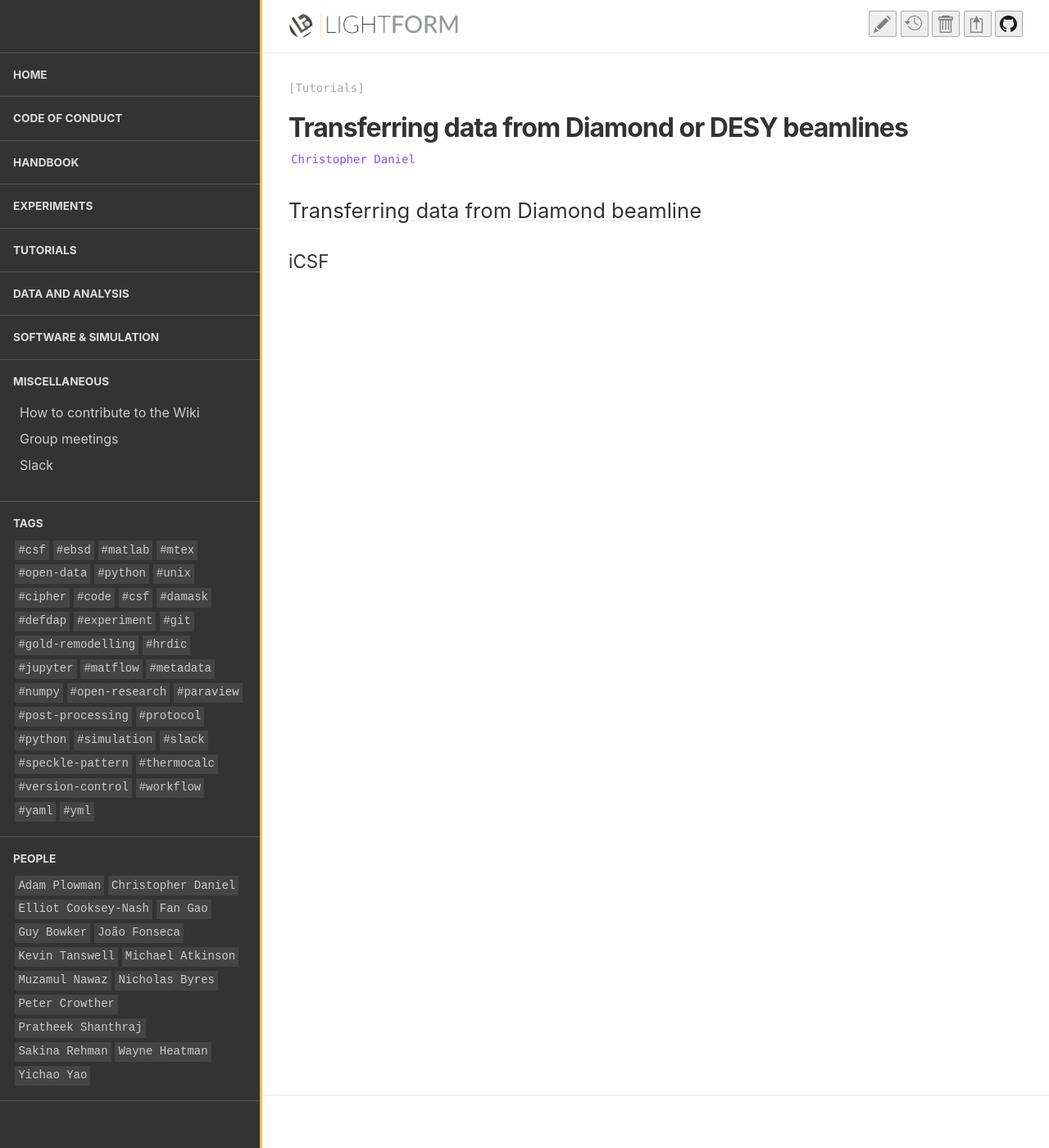
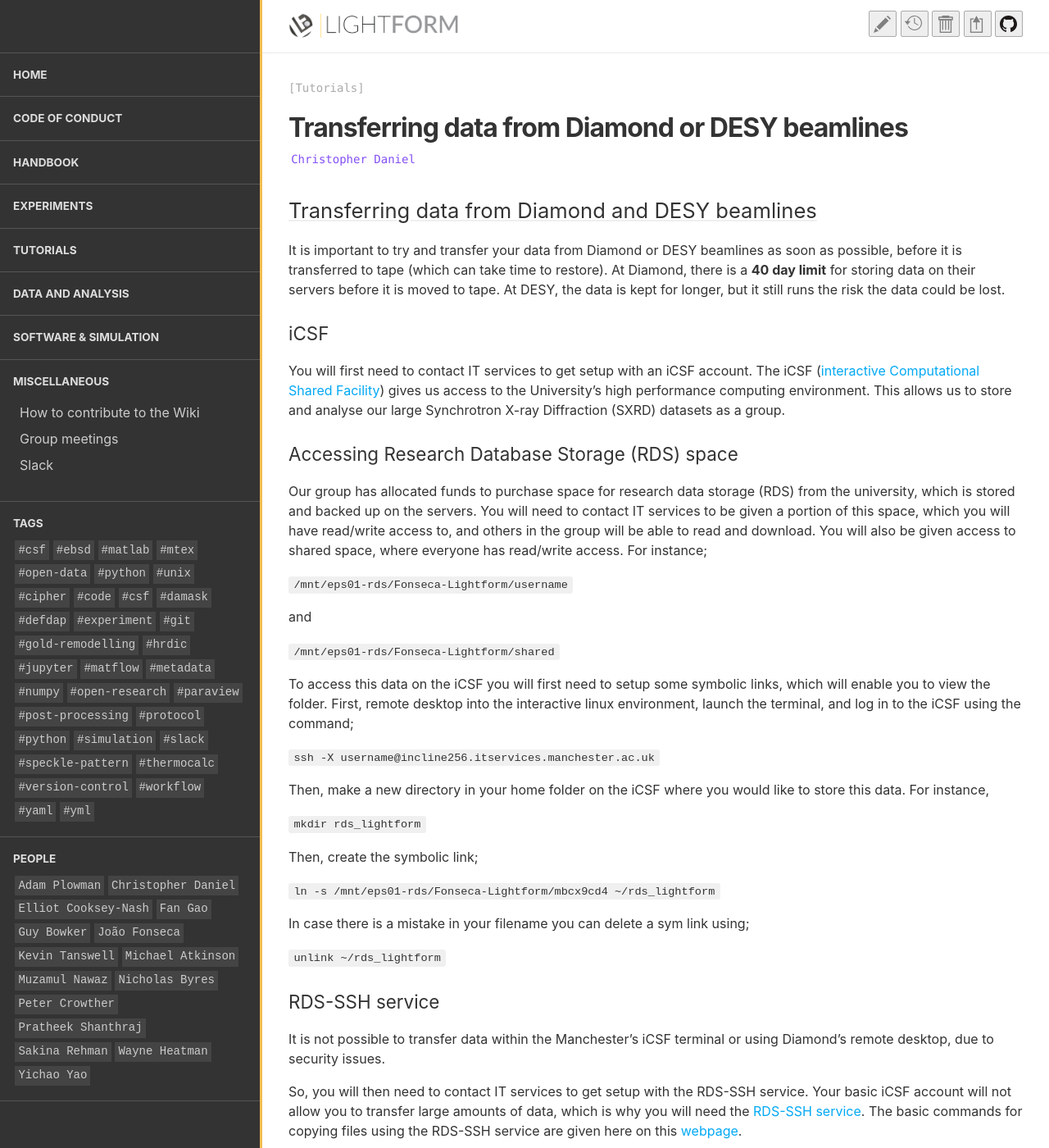
Before and after one commit to LightForm-group/wiki, a Jekyll site: the page built from collections/_tutorials/sxrd_transfer.md, in a window 1280 px wide and 1400 px high. Shown: the whole window at 82% size. Built offline with Jekyll 4.4.1, drawn with Linux system fonts in a browser that asks for light colours; nearby versions of some CDN libraries; some of the changed text lies outside the part shown.

Commit message:
Update sxrd_transfer.md

```diff
--- a/collections/_tutorials/sxrd_transfer.md
+++ b/collections/_tutorials/sxrd_transfer.md
@@ -4,6 +4,67 @@ author: Christopher Daniel
 subcollection: SXRD
 ---
 
-## Transferring data from Diamond beamline
+## Transferring data from Diamond and DESY beamlines
+
+It is important to try and transfer your data from Diamond or DESY beamlines as soon as possible, before it is transferred to tape (which can take time to restore). At Diamond, there is a **40 day limit** for storing data on their servers before it is moved to tape. At DESY, the data is kept for longer, but it still runs the risk the data could be lost.
 
 ### iCSF
+
+You will first need to contact IT services to get setup with an iCSF account. The iCSF ([interactive Computational Shared Facility](http://ri.itservices.manchester.ac.uk/icsf/)) gives us access to the University's high performance computing environment. This allows us to store and analyse our large Synchrotron X-ray Diffraction (SXRD) datasets as a group.
+
+### Accessing Research Database Storage (RDS) space
+
+Our group has allocated funds to purchase space for research data storage (RDS) from the university, which is stored and backed up on the servers. You will need to contact IT services to be given a portion of this space, which you will have read/write access to, and others in the group will be able to read and download. You will also be given access to shared space, where everyone has read/write access. For instance;
+
+`/mnt/eps01-rds/Fonseca-Lightform/username`
+
+and
+
+`/mnt/eps01-rds/Fonseca-Lightform/shared`
+
+To access this data on the iCSF you will first need to setup some symbolic links, which will enable you to view the folder. First, remote desktop into the interactive linux environment, launch the terminal, and log in to the iCSF using the command;
+
+`ssh -X username@incline256.itservices.manchester.ac.uk`
+
+Then, make a new directory in your home folder on the iCSF where you would like to store this data. For instance,
+
+`mkdir rds_lightform`
+
+Then, create the symbolic link;
+
+`ln -s /mnt/eps01-rds/Fonseca-Lightform/mbcx9cd4 ~/rds_lightform`
+
+In case there is a mistake in your filename you can delete a sym link using;
+
+`unlink ~/rds_lightform`
+
+### RDS-SSH service
+
+It is not possible to transfer data within the Manchester's iCSF terminal or using Diamond's remote desktop, due to security issues.
+
+So, you will then need to contact IT services to get setup with the RDS-SSH service. Your basic iCSF account will not allow you to transfer large amounts of data, which is why you will need the [RDS-SSH service](http://ri.itservices.manchester.ac.uk/rds/the-rds-ssh-service/). The basic commands for copying files using the RDS-SSH service are given here on this [webpage](http://ri.itservices.manchester.ac.uk/rds/user-faq/copying-files-between-cifs-and-nfs-shares/).
+
+### Copying data from Diamond
+
+Once you have the RDS space and the sym links to the folders setup AND you have been given access to the RDS-SSH service, you can begin the transfer.
+
+Open a terminal on your mac or laptop. Connect to the SSH;
+
+`ssh username@rds-ssh.itservices.manchester.ac.uk`
+
+Change directory so you can view the folder you would like to transfer the data to. Then, run the following command, which will use rsync to transfer the data from the path on Diamond's servers to our RDS folder at Manchester. Note, this will not direct any data through your computer.
+
+`rsync -azvn username@ssh.diamond.ac.uk:/dls/i12/data/2021/mg25682-2 diamond_data_rds`
+
+The 'n' in the command after rsync is used as a test of the transfer. If it is working it will return a confirmation message such as;
+
+`sent 110,286 bytes received 907,569 bytes 15,306.09 bytes/sec
+total size is 87,034,154,221 speedup is 85,507.42 (DRY RUN)`
+
+Then, you are ready to run the full transfer;
+
+`rsync -azv username@ssh.diamond.ac.uk:/dls/i12/data/2021/mg25682-2 diamond_data_rds`
+
+### Copying data from DESY
+
+For DESY the data transfer is slightly different.
```
